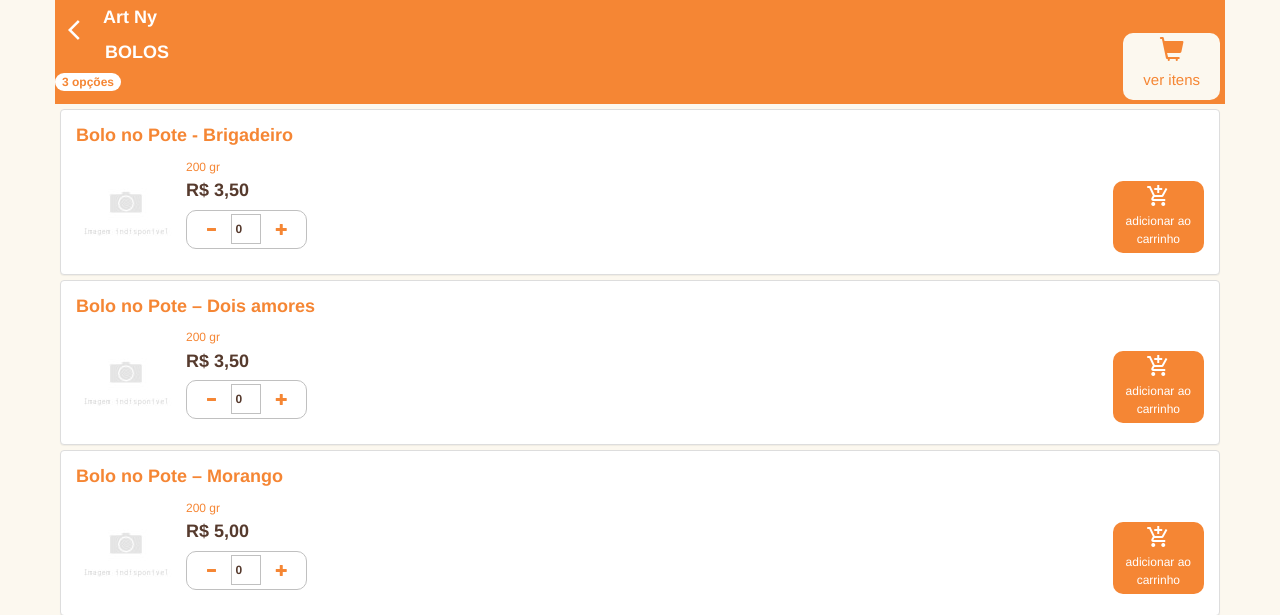
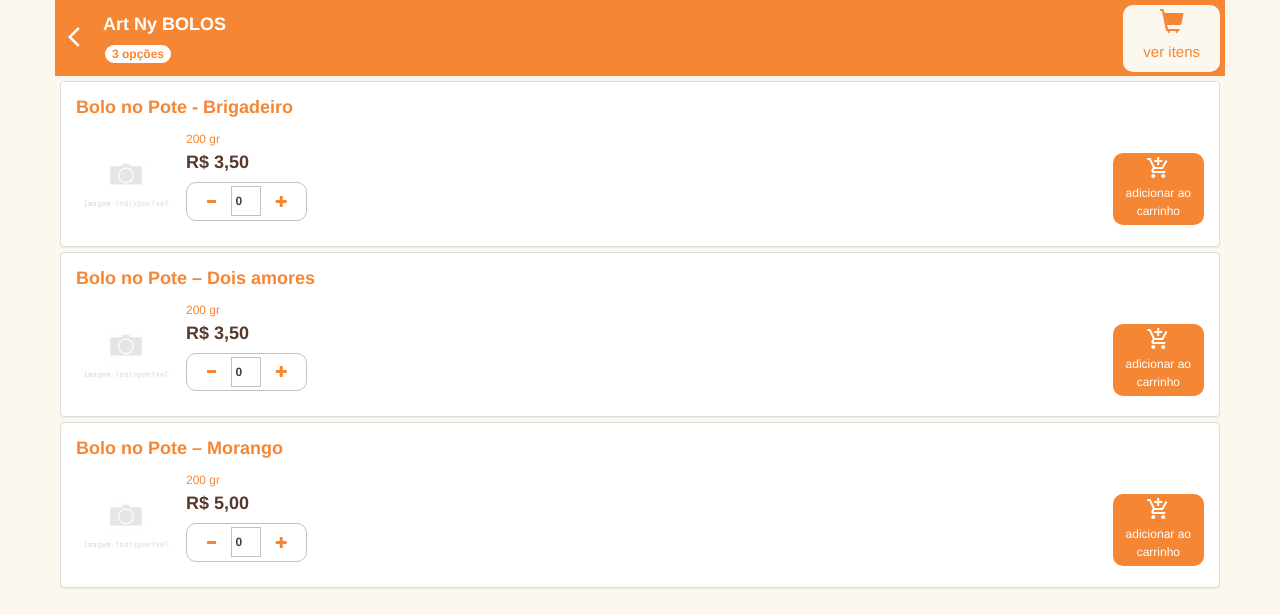
Before and after one commit to NaujOinotna/resthouse, a Flask app: page /associado/categoria/1 in a window 1280 px wide. Shown: the top 615 px of the page. Run offline with Flask 2, Linux system fonts and the light colour scheme; a user stored in the database is signed in; parts of the project's set-up code (start-up, migrations or seed data) failed here and were passed over; some libraries are stand-ins or nearby versions.

```diff
--- a/app/templates/cardapio_produtos.html
+++ b/app/templates/cardapio_produtos.html
@@ -29,11 +29,8 @@
               <a id="btn-voltar" style="color:white; background:#F58634; border-color:#F58634", type="link" class="btn btn-link btn-md"  href="{{ url_for('views.carregar_cardapio', associado_id=associado_categoria.associado_id)}}"><i class="material-icons">arrow_back_ios</i></a>
             </span>
 
-            <h4 style="color:white; margin-top:8px" >
+            <h4 id="lblCategoria" style="color:white; margin-left:45px; margin-top:15px">
               <b style="margin-left:-2px">{{associado.nomefantasia}}</b>
-            </h4>
-
-            <h4 id="lblCategoria" style="color:white; margin-left:45px; margin-top:15px">
               <b>{{associado_categoria.catego.descricao}}</b>
             <h4>
             <h6 style="color:white"> <span class="badge" style="color:#F58634; background:white">{{associado_categoria.prods|length}} opções</span></h6>
```
